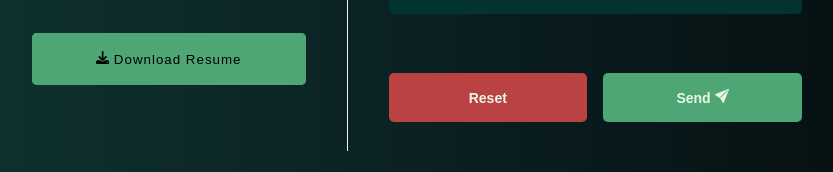
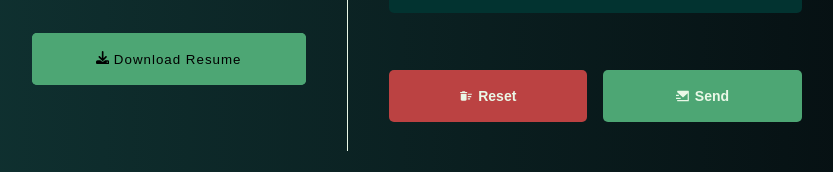
Before and after one commit to erckafrmns/portfolio, a React (Create React App) app: page / in a window 1280 px wide. Shown: the part 2984-3156 px from the top of the page, without its empty margins (196-1029 px from the left). Built offline with nearby package versions, Linux system fonts and the light colour scheme.

Commit message:
style: contact section

```diff
--- a/src/App.css
+++ b/src/App.css
@@ -478,11 +478,16 @@ h3 span {
   width: 48%;
   padding: 16px;
   cursor: pointer;
-  border: none;
+  border: 2px solid transparent;
   border-radius: 5px;
   font-size: 14px;
   color: var(--c5);
   font-weight: 600;
+  display: flex;
+  flex-direction: row;
+  align-items: center;
+  justify-content: center;
+  gap: 5px;
   transition: all 0.3s ease-in-out;
 }
 
@@ -496,7 +501,6 @@ h3 span {
 
 .contact-form button:hover{
   background-color: transparent;
-  transform: scale(0.98);
 }
 
 .form-submit:hover{
--- a/src/App.jsx
+++ b/src/App.jsx
@@ -4,11 +4,10 @@ import Navbar from './components/Navbar';
 import data from './data';
 import profile from './assets/sideview.png';
 import { FaPhoneAlt } from "react-icons/fa";
-import { MdEmail } from "react-icons/md";
-import { FaLocationDot } from "react-icons/fa6";
-import { FaDownload } from "react-icons/fa6";
+import { MdEmail, MdDeleteSweep } from "react-icons/md";
+import { FaLocationDot, FaDownload } from "react-icons/fa6";
 import { BsSendFill } from "react-icons/bs";
-
+import { RiMailSendFill } from "react-icons/ri";
 
 
 
@@ -179,8 +178,8 @@ function App() {
                         <textarea id="message" name="message" placeholder='Message' rows="4" value={formData.message} onChange={handleChange} required></textarea>
 
                         <div className='contact-form-btn'>
-                            <button type="reset" className='form-reset'>Reset</button>
-                            <button type="submit" className='form-submit'>Send <BsSendFill /></button>
+                            <button type="reset" className='form-reset'><MdDeleteSweep /> Reset</button>
+                            <button type="submit" className='form-submit'><RiMailSendFill /> Send</button>
                         </div>
                     </form>
                 </div>
```
